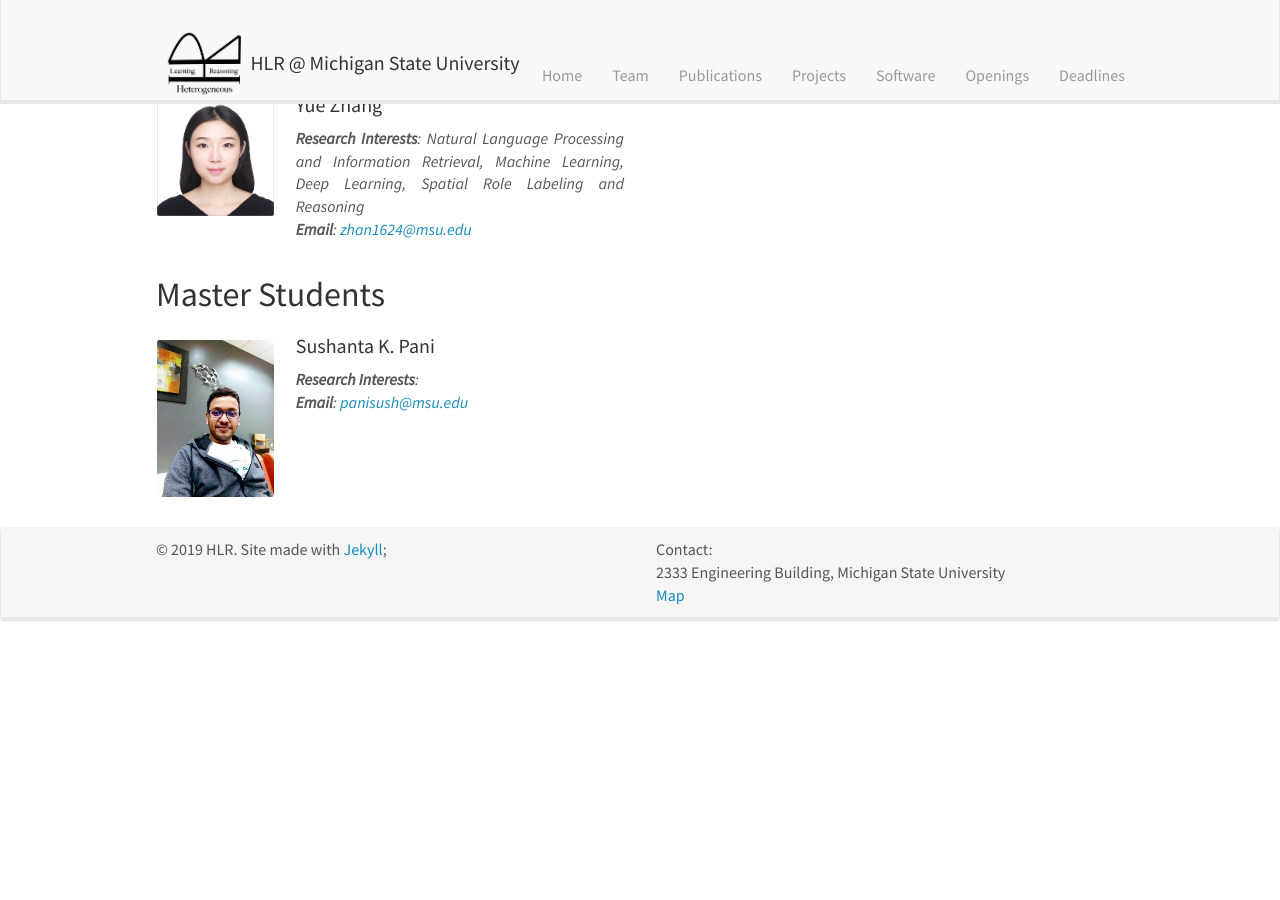
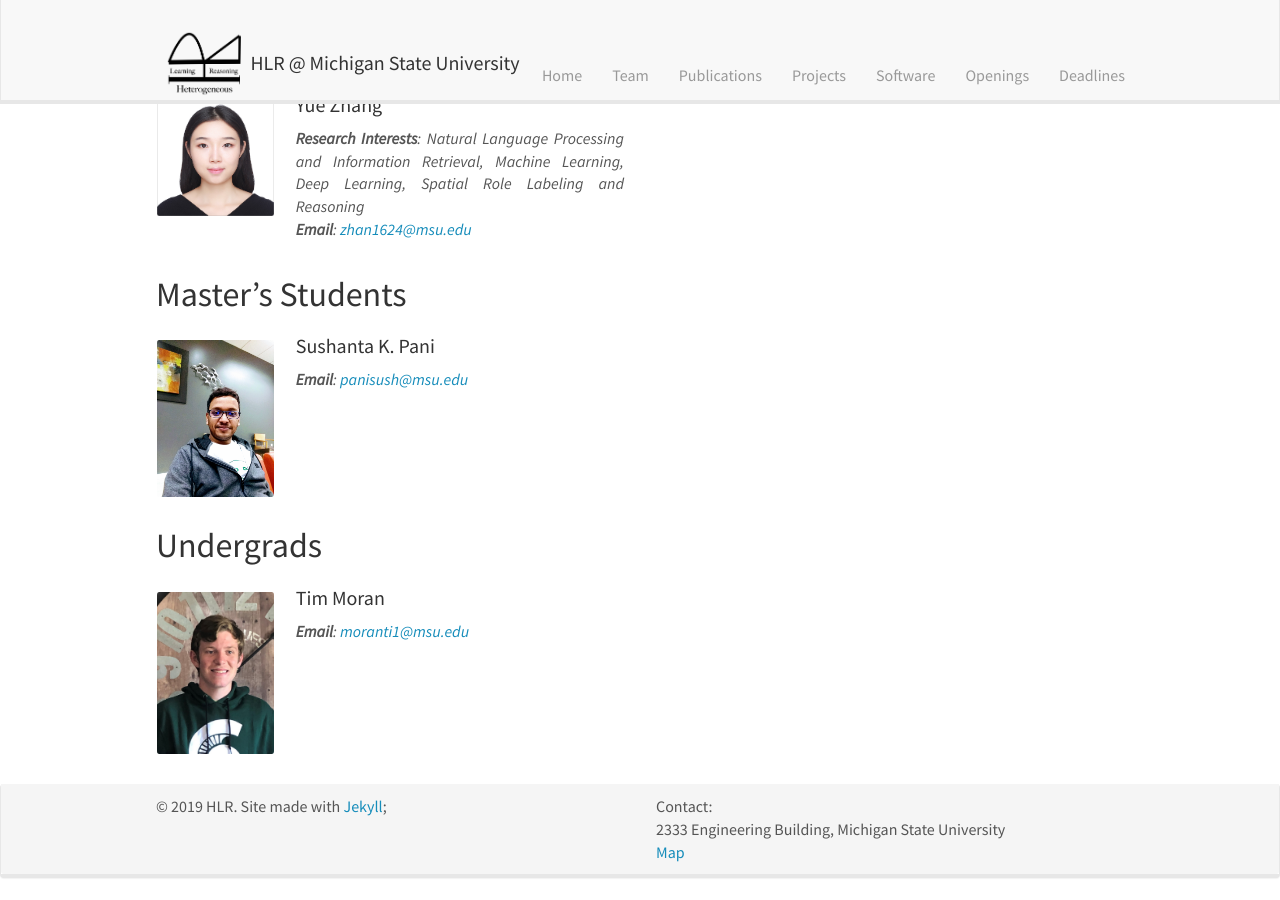
Before and after one commit to HLR/HLR.github.io, a Jekyll site: the page built from _pages/team.md, in a window 1280 px wide and 900 px high, scrolled down 1697 px. Built offline with Jekyll 4.4.1, drawn with Linux system fonts in a browser that asks for light colours; nearby versions of some CDN libraries; before the commit the page ends 2340 px from its top, so only the background shows below that.

Commit message:
add Tim Moran

```diff
--- /dev/null
+++ b/_data/undergrads.yml
@@ -0,0 +1,4 @@
+- name: Tim Moran
+  photo: tim.jpg
+  email: moranti1@msu.edu
+  webpage: /
--- a/_pages/team.md
+++ b/_pages/team.md
@@ -49,13 +49,24 @@
 </div>
 
 
-## Master Students
+## Master's Students
 <div class="row">
 {% for member in site.data.master_students %}
 <div class="col-sm-6 clearfix">
   <img src="{{ site.url }}{{ site.baseurl }}/images/profiles/{{ member.photo }}" class="img-responsive" width="25%" style="float: left" />
   <h4><a href="{{ member.webpage }}" style="color:inherit">{{ member.name }}</a></h4>
-  <i><b>Research Interests</b>: {{ member.research_interest }}<br><b>Email</b>: <{{ member.email }}></i>
+  <i><b>Email</b>: <{{ member.email }}></i>
 </div>
 {% endfor %}
 </div>
+
+## Undergrads
+<div class="row">
+{% for member in site.data.undergrads %}
+<div class="col-sm-6 clearfix">
+  <img src="{{ site.url }}{{ site.baseurl }}/images/profiles/{{ member.photo }}" class="img-responsive" width="25%" style="float: left" />
+  <h4><a href="{{ member.webpage }}" style="color:inherit">{{ member.name }}</a></h4>
+  <i><b>Email</b>: <{{ member.email }}>
+</div>
+{% endfor %}
+</div>
```
Also changed, not shown: images/profiles/tim.jpg (added).
